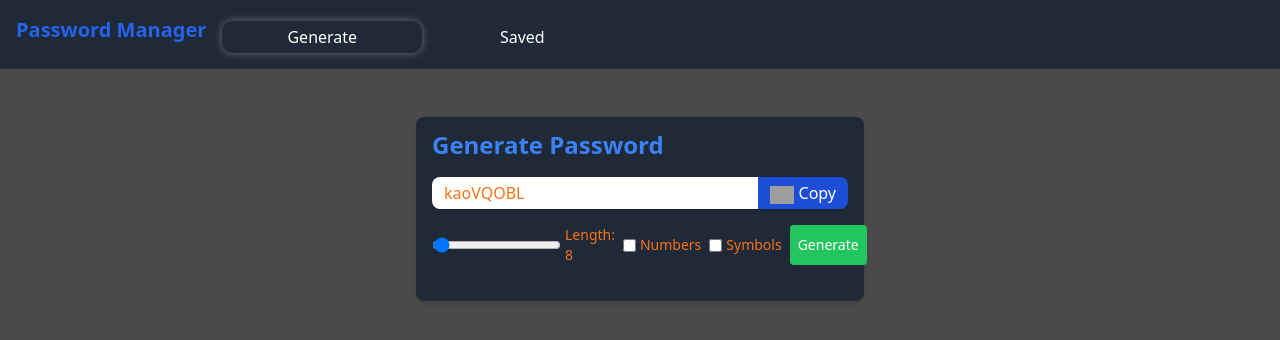
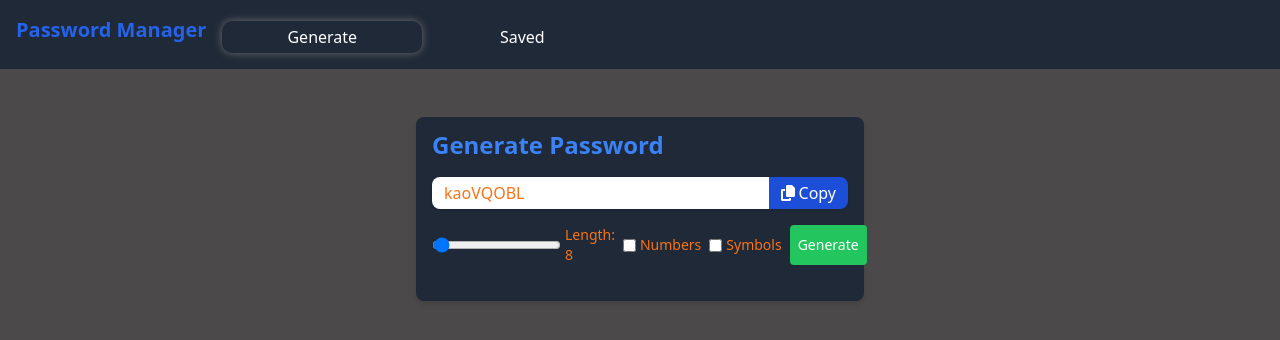
Before and after one commit to IskenderDev/Password, a React (Vite) app: page /generate-password in a window 1280 px wide. Shown: the top 340 px of the page. Built offline with nearby package versions, Linux system fonts and the light colour scheme; grey boxes are pictures that could not be loaded.

Commit message:
Replace img copy icon with FontAwesome

```diff
--- a/src/Components/GeneratePassword.jsx
+++ b/src/Components/GeneratePassword.jsx
@@ -51,13 +51,7 @@ const GeneratePassword = () => {
           onClick={copyPasswordToClipboard}
           className='outline-none bg-blue-700 text-white px-3 py-0.5 shrink-0'
         >
-          <img
-            style={{ marginRight: '5px', display: 'inline-block' }} // Adjust the margin as needed
-            width='24'
-            height='24'
-            src='https://img.icons8.com/material/24/copy--v1.png'
-            alt='copy--v1'
-          />
+          <FontAwesomeIcon icon={faCopy} className='mr-1' />
           {iscopy ? 'Copied' : 'Copy'}
         </button>
       </div>
```
